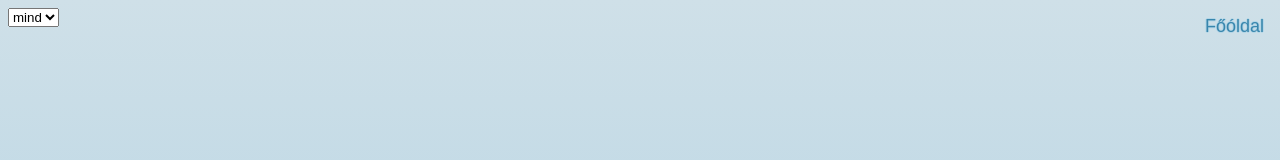
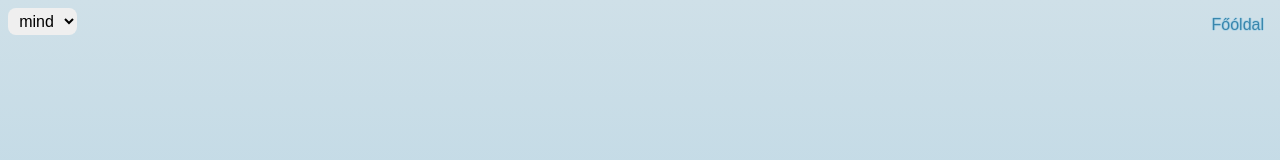
Before and after one commit to arondozsa/todo, a React (Create React App) app: page /items in a window 1280 px wide. Shown: the top 160 px of the page. Built offline with nearby package versions, Linux system fonts and the light colour scheme.

Commit message:
font size

```diff
--- a/src/styles.scss
+++ b/src/styles.scss
@@ -15,6 +15,7 @@ $font-color-dark :  #193c4d;
 * {
   margin: 0;
   padding: 0;
+  font-size: 1rem;
 }
 
 body {
@@ -33,11 +34,16 @@ body {
   }
   h1 {
     color: $header;
-    text-shadow: $header-shadow
+    text-shadow: $header-shadow;
+    font-size: 2.2rem;
   }
   h2 {
     color: $header;
     text-shadow: $header-shadow;
+    font-size: 1.7rem ;
+  }
+  h3 {
+    font-size: 1.3rem;
   }
   input {
     border: none;
@@ -235,7 +241,11 @@ header {
   }
 }
 select {
-  margin: 0.5rem 0.5rem
+  margin: 0.5rem 0.5rem;
+  border-radius: 8px;
+  border: none;
+  font-size: 1rem;
+  padding: 0.25rem 0.45rem;
 }
 @keyframes newTodo {
   0% {
```
